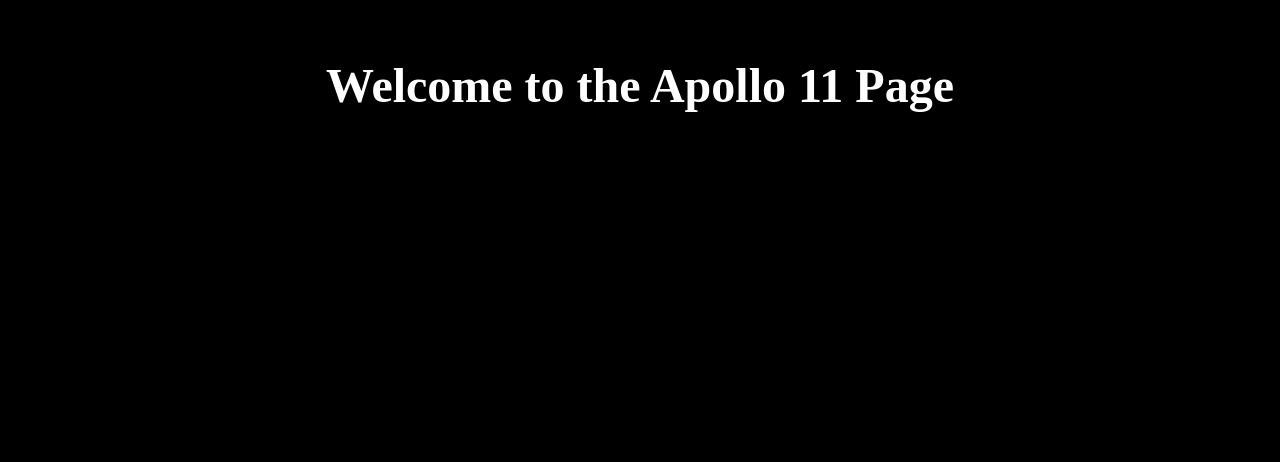
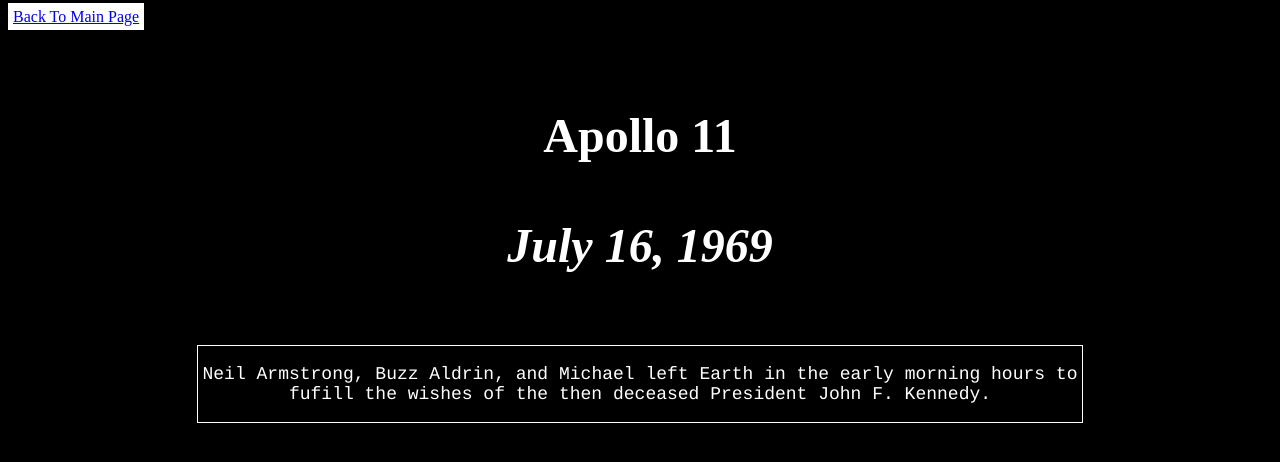
Before and after one commit to Domination7/html-project, a plain HTML site: page apollo11page.html in a window 1280 px wide. Drawn offline with Linux system fonts and the light colour scheme.

Commit message:
Small changes to pages

```diff
--- a/apollo11page.html
+++ b/apollo11page.html
@@ -1,2 +1,7 @@
 <head><title>Apollo 11</title><link rel= "stylesheet" href= "style.css"></link></head>
-<h1>Welcome to the Apollo 11 Page</h1>
+<a href="index.html" class="back">Back To Main Page</a>
+<h1>Apollo 11<br><br><i>July 16, 1969</i></h1>
+<div class="mainText">
+	<p>Neil Armstrong, Buzz Aldrin, and Michael left Earth in the early morning hours to fufill the wishes of the then deceased President John F. Kennedy.</p>
+	<p></p>
+</div>
--- a/style.css
+++ b/style.css
@@ -20,10 +20,26 @@
 	box-sizing: border-box;
 }
 
+.mainText{
+	border: 1px solid white;
+	font-family: "Courier";
+	font-size: 18px;
+	color: white;
+	width: 70%;
+	text-align: center;
+	margin: auto;
+	display: block;
+}
+
+.back{
+	background-color: white;
+	padding: 5px;
+}
+
 body{
 	background-color: black;
 	color: white;
-	cursor:crosshair;
+	cursor: crosshair;
 }
 
 h1{
@@ -33,3 +49,10 @@ h1{
 	font-size: 48px;
 	font-family: "Courier Header";
 }
+
+h2{
+	text-align: center;
+	font-size: 36px;
+	font-family: "Courier Header";
+	font-style: italic:
+}
```
Also changed, not shown: apollo17page.html (+5 -1 lines), atlantispage.html (+5 -1 lines), columbiapage.html (+5 -1 lines).
